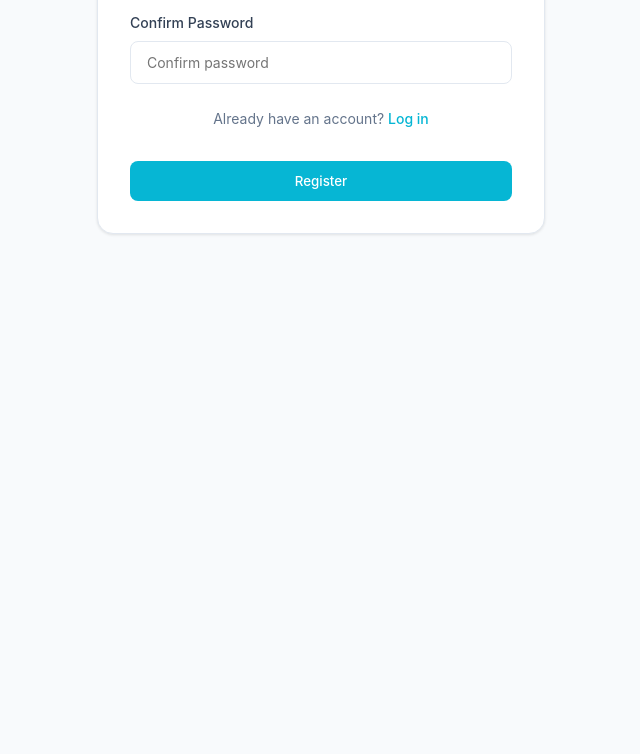
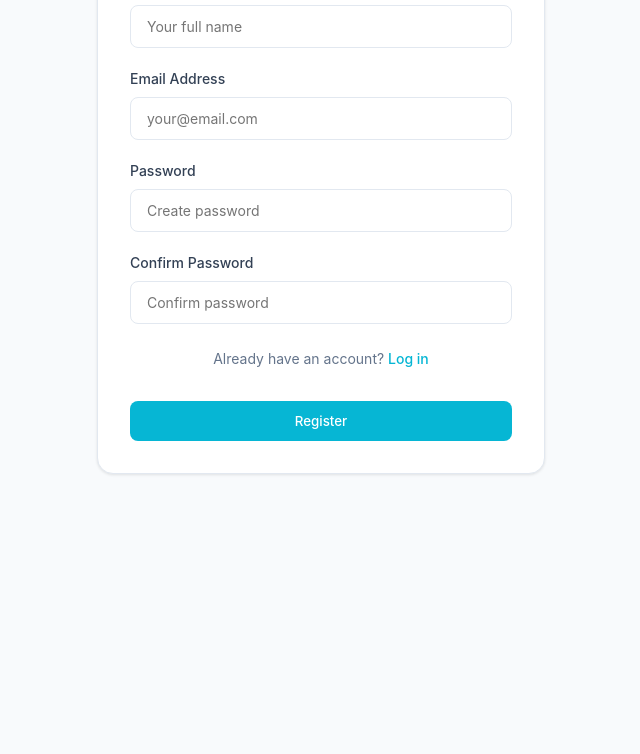
Before and after one commit to Salunkhesneha/career-page, a plain HTML site: page register.html in a window 1280 px wide. Shown: the part 462-1216 px from the top of the page, without its empty margins (319-959 px from the left). Before the commit the page ends 800 px from the top, so only its background shows below. Drawn offline with Linux system fonts and the light colour scheme.

Commit message:
register.css

```diff
--- a/register.css
+++ b/register.css
@@ -17,7 +17,7 @@
 
 body {
     background-color: var(--bg);
-    min-height: 100vh;
+    min-height: 160vh;
     display: grid;
     place-items: center;
     padding: 1rem;
```
